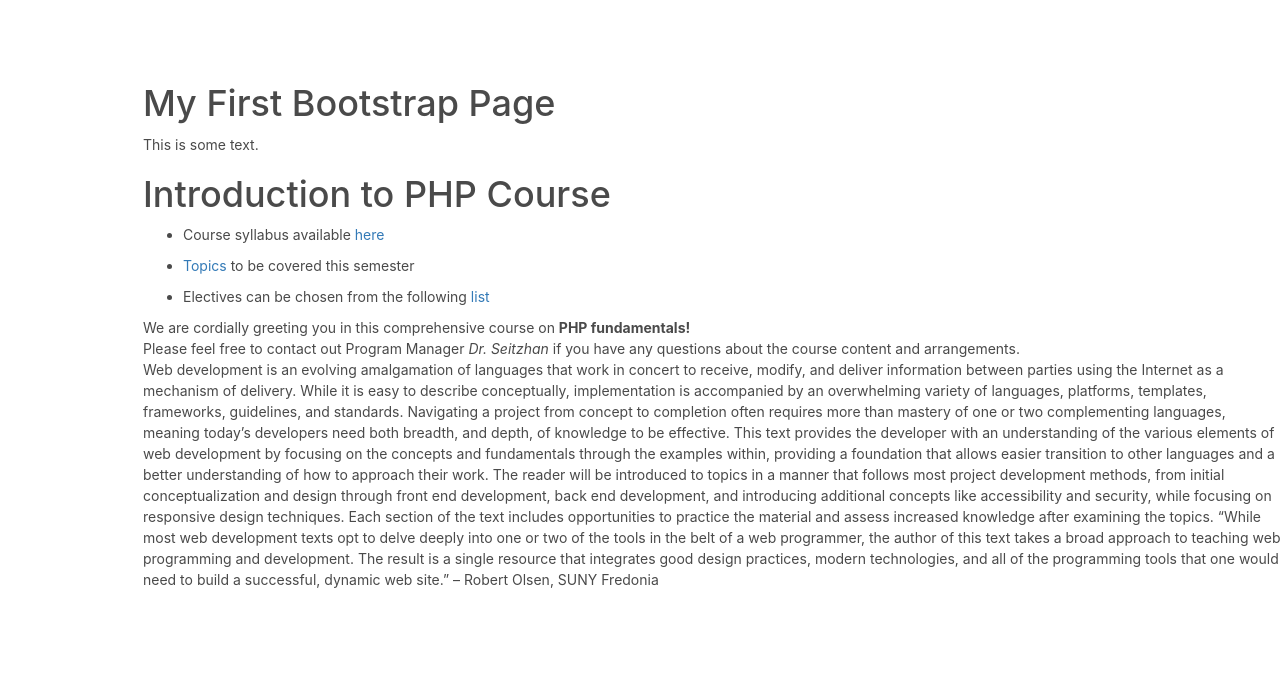
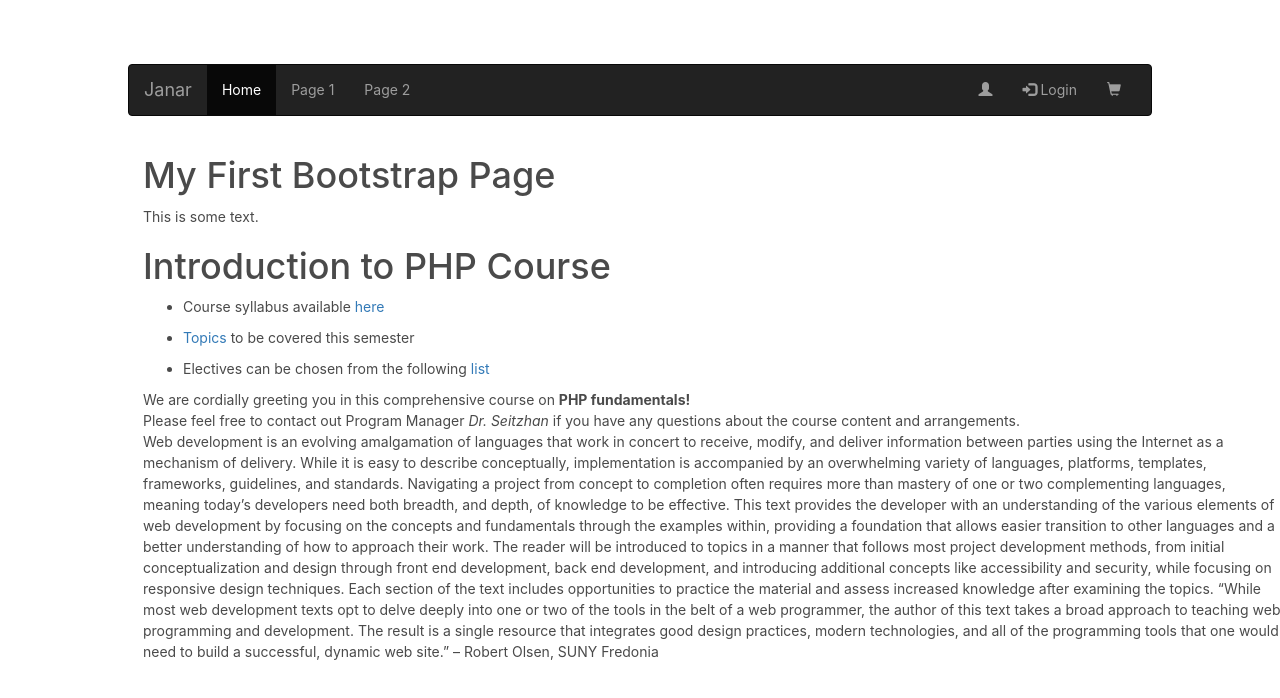
Before and after one commit to zhanar-seitzhan/draft, a plain HTML site: page index.html in a window 1280 px wide. Drawn offline with nearby package versions, Linux system fonts and the light colour scheme.

Commit message:
Update index.html

```diff
--- a/index.html
+++ b/index.html
@@ -16,6 +16,46 @@
     <link rel="stylesheet" href="style.css" />
   </head>
   <body>
+    <nav class="navbar navbar-inverse">
+      <div class="container-fluid">
+        <div class="navbar-header">
+          <button
+            type="button"
+            class="navbar-toggle"
+            data-toggle="collapse"
+            data-target="#myNavbar"
+          >
+            <span class="icon-bar"></span>
+            <span class="icon-bar"></span>
+            <span class="icon-bar"></span>
+          </button>
+          <a class="navbar-brand" href="#">Janar</a>
+        </div>
+        <div class="collapse navbar-collapse" id="myNavbar">
+          <ul class="nav navbar-nav">
+            <li class="active"><a href="#">Home</a></li>
+            <li><a href="#">Page 1</a></li>
+            <li><a href="#">Page 2</a></li>
+            <!-- <li><a href="#">Page 3</a></li> -->
+          </ul>
+          <ul class="nav navbar-nav navbar-right">
+            <li>
+              <a href="#"><span class="glyphicon glyphicon-user"></span></a>
+            </li>
+            <li>
+              <a href="#"
+                ><span class="glyphicon glyphicon-log-in"></span> Login</a
+              >
+            </li>
+            <li>
+              <a href="#"
+                ><span class="glyphicon glyphicon-shopping-cart"></span
+              ></a>
+            </li>
+          </ul>
+        </div>
+      </div>
+    </nav>
     <div class="container">
       <h1>My First Bootstrap Page</h1>
       <p>This is some text.</p>
```
